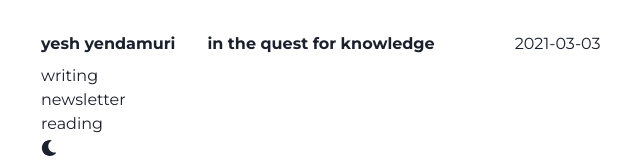
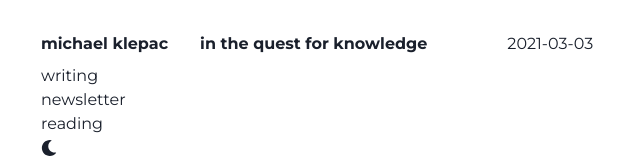
Before and after one commit to mklepac90/pf, a Next.js app: page / in a window 1280 px wide. Shown: the top 160 px of the page, without its empty margins (279-919 px from the left). Built offline with nearby package versions, Linux system fonts and the light colour scheme.

Commit message:
change name

```diff
--- a/components/Nav.js
+++ b/components/Nav.js
@@ -10,7 +10,7 @@ const Nav = () => {
     <Flex as="nav" flexDir="column" pr={8} pl={[2, 0]}>
       <Text fontWeight="bold" pb={2}>
         <Link href="/">
-          <a>yesh yendamuri</a>
+          <a>michael klepac</a>
         </Link>
       </Text>
       <Link href="/">
```
